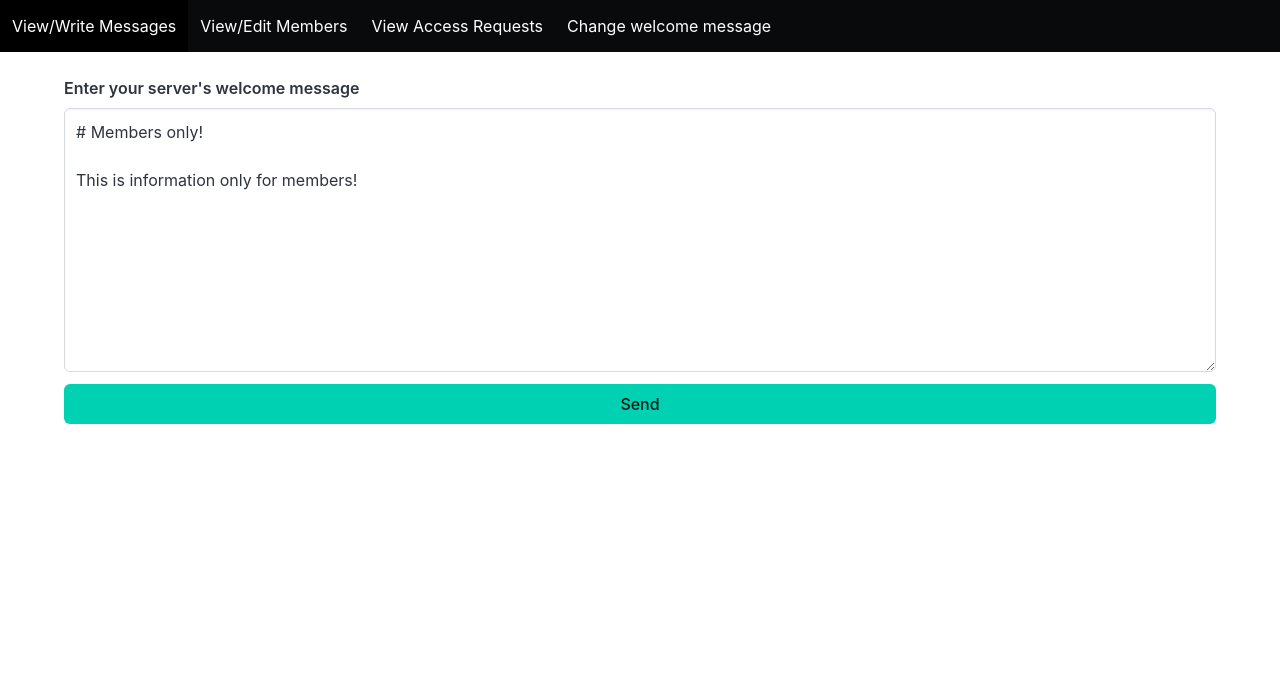
After one commit to ShariqT/tribes-server-cloud, a Flask app: page /welcome in a window 1280 px wide. The commit adds this page. Shown: the top 692 px of the page. Run offline with Flask 3, Linux system fonts and the light colour scheme.

Commit message:
added welcome message editor

```diff
--- a/datastore/access.py
+++ b/datastore/access.py
@@ -26,8 +26,10 @@ def create_request_access_index():
       )
     )
     r.close()
-  except:
-    raise Exception(f"Could not create request access index")
+  except Exception as e:
+    if str(e) == 'Index already exists':
+      return
+    raise Exception(f"Could not create request access index: {str(e)}")
 
 
 def update_approval_by_access_id(access_id, approval_status):
--- a/server_src/__init__.py
+++ b/server_src/__init__.py
@@ -56,6 +56,11 @@ def first_time_screen():
 @app.route("/admin_process", methods=['POST'])
 def process_admin():
   try:
+    utils.set_welcome_message(request.form['welcome'])
+  except Exception as e:
+    sys.stderr.write(f"Error saving welcome message: {str(e)}")
+    return render_template("mod_error.html", error="Could not save welcome message!", backTo="/admin_setup")
+  try:
     # create server keypair
     keypath = "/var/keys"
     if os.environ['MODE'] == 'DEBUG':
@@ -100,6 +105,7 @@ def login_moderator():
   if request.method == 'POST':
     if request.form['skip'] == "True" and os.environ['MODE'] == 'DEBUG':
       return render_template("mod_response.html", message="12345")
+
     session.pop('mod_number', None)
     pubkey = garden.create_key_from_text(request.form['pubkey'].strip())
     superuser_key = datastore.get_admin_publickey()
@@ -110,7 +116,6 @@ def login_moderator():
 
     mod_login_count = dbsetup.get_mod_login_count()
     current_mod_login_count = mod_login_count + 1
-    print(current_mod_login_count)
     current_otp = hotp.at(current_mod_login_count)
     message = f"Copy everyting after the colon. Your code is: {current_otp}"
     encrypted_message = garden.encrypt_message(message, pubkey)
@@ -176,10 +181,6 @@ def moderator_add():
     except Exception as e:
       return render_template("moderator_add.html", error=str(e))
 
-
-    # moderator_info = {"key": str(new_mod_key), "username": garden.generate_key_name_id(new_mod_key)}
-    # r.rpush("moderators", json.dumps(moderator_info) )
-    # return render_template("moderator_add.html", success="New moderator added! They can now login to the server using their public key.")
   return render_template("moderator_add.html")
 
 def create_server_message(message_text, selected_mod, admin_username, server_publickey, admin_key):
@@ -214,6 +215,22 @@ def moderator_delete():
 
   return render_template("moderator_delete.html")
 
+@app.route("/welcome", methods=["GET", "POST"])
+def welcome_message_edit():
+  if request.method == "GET":
+    try:
+      current_welcome_message = utils.read_welcome_message(from_file=True)
+      return render_template("welcome_message_form.html", current_message=current_welcome_message)
+    except Exception as e:
+      return render_template("welcome_message_form.html", error="Could not get welcome message: " + str(e))
+
+  if request.method == "POST":
+    try:
+      utils.set_welcome_message(request.form['text'])
+      current_welcome_message = utils.read_welcome_message(from_file=True)
+      return render_template("welcome_message_form.html", success="Welcome message changed!", current_message=current_welcome_message)
+    except Exception as e:
+      return render_template("welcome_message_form.html", error="Could not set new welcome message: " + str(e))
 
 @app.route("/modmessage")
 def server_message_page():
@@ -236,9 +253,7 @@ def read_message_by_id(message_id):
     server_privatekey_filedata = server_privatekey_file.read()
     server_privatekey = garden.create_key_from_text(server_privatekey_filedata)
     selected_message = server_messages.get_message_by_id(message_id)
-    print(selected_message)
     selected_message.decrypt_message(server_privatekey)
-    print(f"the message is: {selected_message.message_plaintext}")
     selected_message.is_read = 1
     selected_message.save_message()
     return render_template("inbox_message.html", message=selected_message)
@@ -252,9 +267,7 @@ def send_message_to_mods():
     all_mods = datastore.view_moderators()
     admin_key = datastore.get_admin_publickey()
     path = utils.get_keyfile_directory()
-    print(path)
     server_publickey_file = open(os.path.join(path, "pub.key"))
-    print(server_publickey_file)
     server_publickey_filedata = server_publickey_file.read()
     server_publickey = garden.create_key_from_text(server_publickey_filedata)
     data = {
@@ -310,10 +323,6 @@ def member_add():
     except Exception as e:
       return render_template("member_add.html", error=str(e))
 
-
-    # moderator_info = {"key": str(new_mod_key), "username": garden.generate_key_name_id(new_mod_key)}
-    # r.rpush("moderators", json.dumps(moderator_info) )
-    # return render_template("moderator_add.html", success="New moderator added! They can now login to the server using their public key.")
   return render_template("member_add.html")
 
 @app.route("/member/block", methods=["GET", "POST"])
--- /dev/null
+++ b/server_src/templates/components/welcome_form.html
@@ -0,0 +1,25 @@
+{% if error is defined %}
+        <div class="notification is-danger">
+
+          {{ error }}
+        </div>
+      {% endif %}
+      {% if success is defined %}
+        <div class="notification is-success">
+
+          {{success}}
+        </div>
+{% endif %}
+<!-- <div class="notification is-info">
+  This message will go out to all of the server's moderators1!
+</div> -->
+<form action="/welcome" method="POST">
+  <div class="field">
+    <label class="label">
+      Enter your server's welcome message
+    </label>
+    <textarea class="textarea" name="text" width="100%" rows="10">{{current_message}}</textarea>
+  </div>
+  <button type="submit" class="button is-fullwidth is-primary">Send</button>
+
+</form>
--- a/server_src/templates/layouts/admin.html
+++ b/server_src/templates/layouts/admin.html
@@ -24,6 +24,9 @@
               <a href="/access_requests" class="navbar-item">
                 View Access Requests
               </a>
+              <a href="/welcome" class="navbar-item">
+                Change welcome message
+              </a>
             </div>
           </div>
         </nav>
--- /dev/null
+++ b/server_src/templates/welcome_member.md
@@ -0,0 +1,3 @@
+# Members only!
+
+This is information only for members!
--- /dev/null
+++ b/server_src/templates/welcome_message_form.html
@@ -0,0 +1,10 @@
+{% extends "layouts/admin.html" %}
+{% block content %}
+<div class="columns">
+  <div class="column">
+   {% include "components/welcome_form.html" %}
+  </div>
+</div>
+
+
+{% endblock %}
--- a/utils/__init__.py
+++ b/utils/__init__.py
@@ -1,6 +1,9 @@
 import garden
 import os
+import markdown
 
+PUBLIC_WELCOME_FILE = "./server_src/templates/welcome_public.md"
+MEMBER_WELCOME_FILE = "./server_src/templates/welcome_member.md"
 
 def generate_keys(username, email, path):
   keys = garden.create_key_pair(username, email)
@@ -27,3 +30,38 @@ def get_keyfile_directory():
     path = "./skeys"
 
   return path
+
+
+def set_welcome_message(welcome_message):
+  access_level = os.environ['PUBLIC_ACCESS']
+  if welcome_message[0] != '#':
+    # add in a h1 heading if the admin forgot
+    welcome_message = '#' + welcome_message
+  if access_level == '1':
+    fp = open(PUBLIC_WELCOME_FILE, 'w')
+    fp.write(welcome_message)
+    fp.close()
+  else:
+    fp = open(MEMBER_WELCOME_FILE, 'w')
+    fp.write(welcome_message)
+    fp.close()
+
+
+
+def read_welcome_message(from_file=None):
+  access_level = os.environ['PUBLIC_ACCESS']
+  if access_level == '1':
+    fp = open(PUBLIC_WELCOME_FILE)
+    if from_file is None:
+      welcome_message = markdown.markdown(fp.read())
+    else:
+      welcome_message = fp.read()
+    fp.close()
+  else:
+    fp = open(MEMBER_WELCOME_FILE)
+    if from_file is None:
+      welcome_message = markdown.markdown(fp.read())
+    else:
+      welcome_message = fp.read()
+    fp.close()
+  return welcome_message
```
Also changed, not shown: server_src/api.py (+1 -13 lines), server_src/templates/finish_setup.html (+38 -9 lines), server_src/templates/welcome_public.md (+2 -2 lines).
